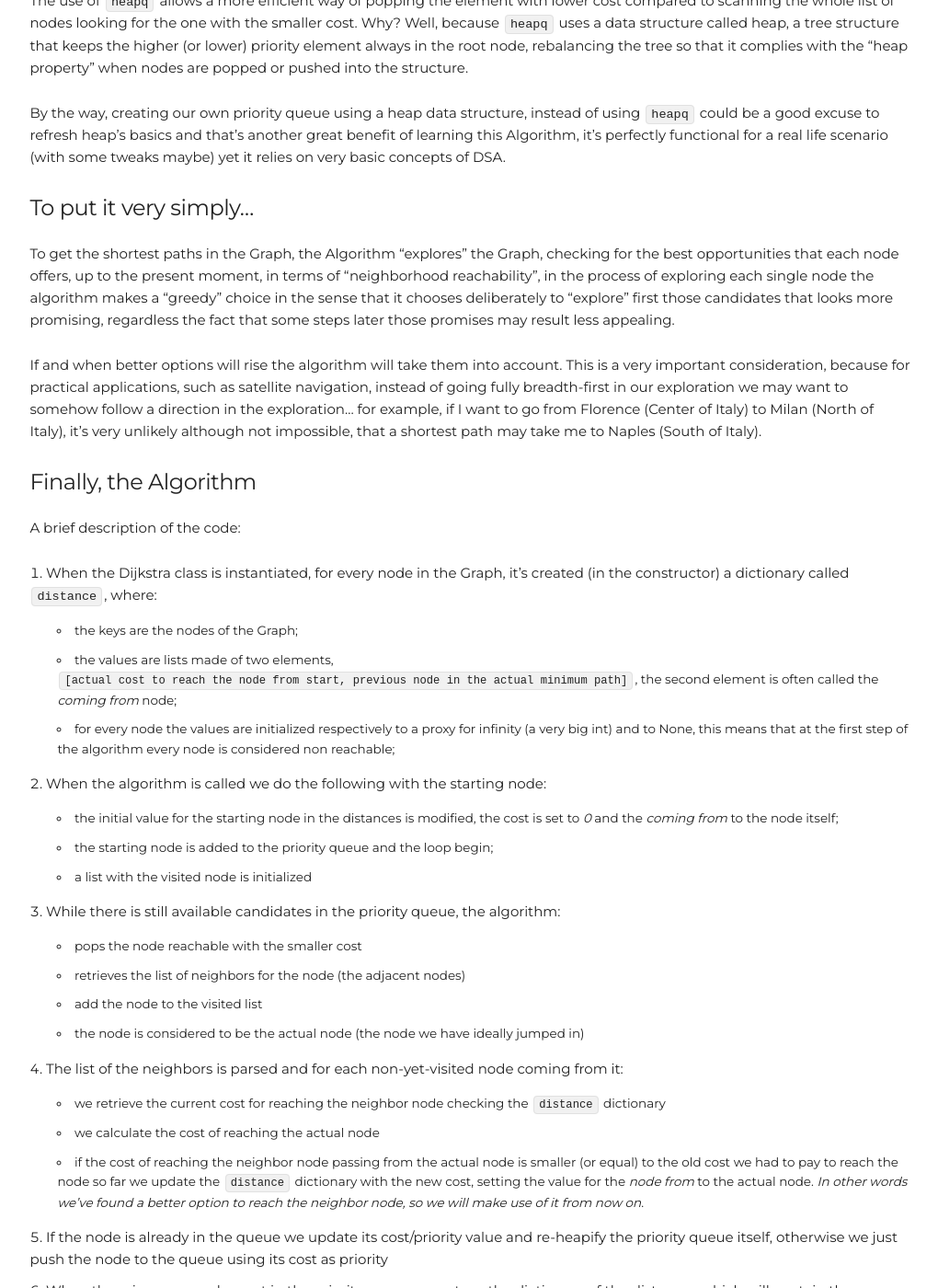
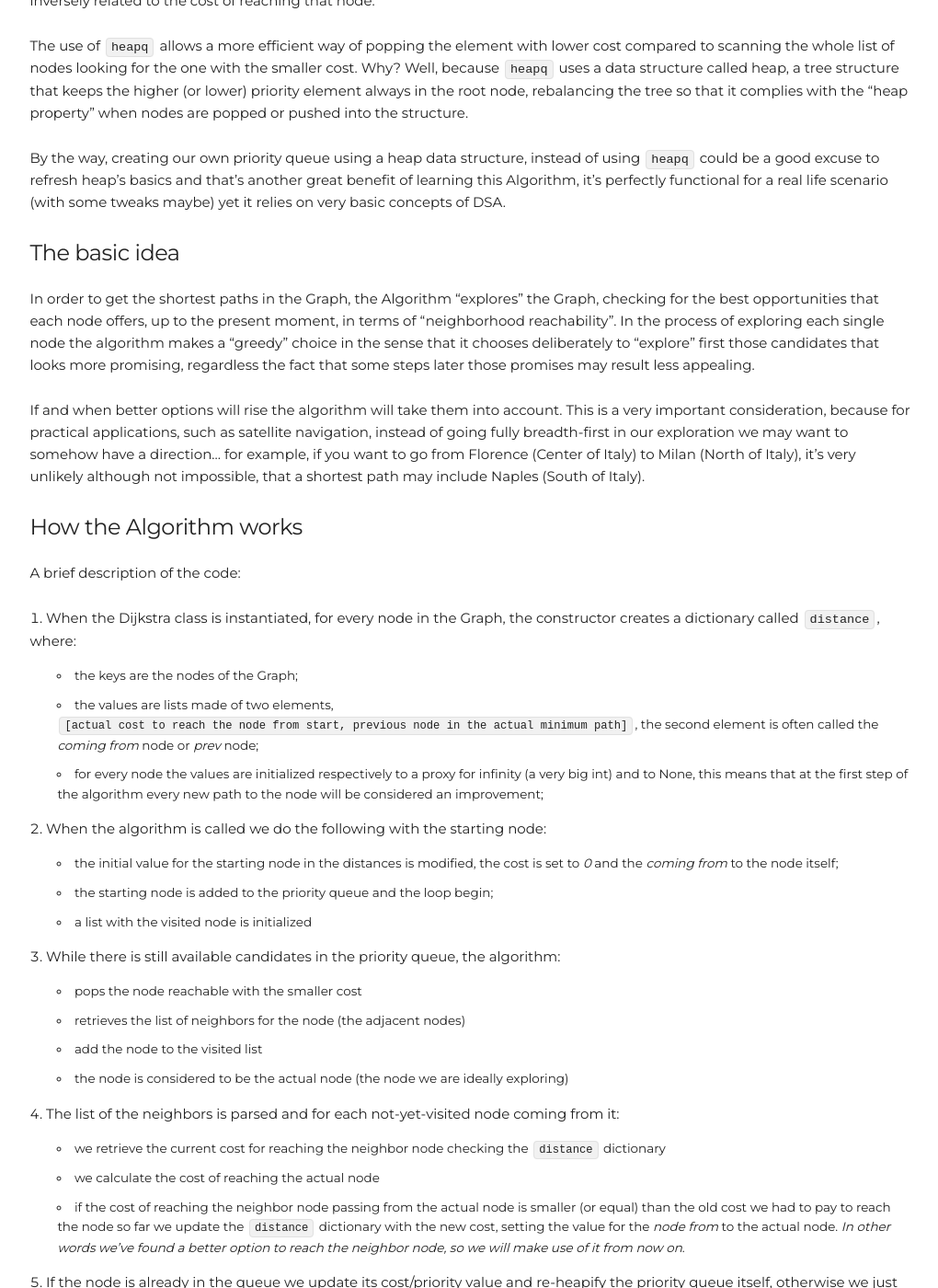
Before and after one commit to paoloriccardi/paoloriccardi.github.io, a Jekyll site: the page built from _posts/2021-05-01-dijkstra-algorithm-2.md, in a window 1280 px wide and 1400 px high, scrolled down 633 px. Shown: the whole window at 92% size, without its empty margins (166-1186 px from the left). Built offline with Jekyll 4.4.1, drawn with Linux system fonts in a browser that asks for light colours; some of the changed text lies outside the part shown.

Commit message:
dijkstra updated

```diff
--- a/_posts/2021-05-01-dijkstra-algorithm-2.md
+++ b/_posts/2021-05-01-dijkstra-algorithm-2.md
@@ -8,9 +8,11 @@ description: After covering the basics and definyng the class to represent the G
 
 In the [first part]({% post_url 2021-04-30-dijkstra-algorithm-1 %}){:target="_blank"} of this article we covered the preliminary to present the Dijkstra Algorithm.
 
-We anticipated that the algorithm is a Greedy algorithm, which means it makes decision based on the local optimum, it picks the most promising alternative at every step.
+We introduced the so called *greedy choice* or greedy heuristic*, that brings the algorithm to makes decisions based on local optimums, picking up the most promising alternative at every step.
 
-We then saw a way to represent an undirected, non-negatively weighted, Graph with some added functionalities that will be useful for the algorithm.
+We also saw a way to represent an undirected, non-negatively weighted, Graph with some added functionalities that will be useful for the algorithm.
+
+Now we are ready to go... almost.
 
 ##### The Priority Queue
 
@@ -21,21 +23,21 @@ Why? Well, because `heapq` uses a data structure called heap, a tree structure t
 
 By the way, creating our own priority queue using a heap data structure, instead of using `heapq` could be a good excuse to refresh heap's basics and that's another great benefit of learning this Algorithm, it's perfectly functional for a real life scenario (with some tweaks maybe) yet it relies on very basic concepts of DSA.
 
-##### To put it very simply...
+##### The basic idea
 
-To get the shortest paths in the Graph, the Algorithm "explores" the Graph, checking for the best opportunities that each node offers, up to the present moment, in terms of "neighborhood reachability", in the process of exploring each single node the algorithm makes a "greedy" choice in the sense that it chooses deliberately to "explore" first those candidates that looks more promising, regardless the fact that some steps later those promises may result less appealing.
+In order to get the shortest paths in the Graph, the Algorithm "explores" the Graph, checking for the best opportunities that each node offers, up to the present moment, in terms of "neighborhood reachability". In the process of exploring each single node the algorithm makes a "greedy" choice in the sense that it chooses deliberately to "explore" first those candidates that looks more promising, regardless the fact that some steps later those promises may result less appealing.
 
 If and when better options will rise the algorithm will take them into account.
-This is a very important consideration, because for practical applications, such as satellite navigation, instead of going fully breadth-first in our exploration we may want to somehow follow a direction in the exploration... for example, if I want to go from Florence (Center of Italy) to Milan (North of Italy), it's very unlikely although not impossible, that a shortest path may take me to Naples (South of Italy).
+This is a very important consideration, because for practical applications, such as satellite navigation, instead of going fully breadth-first in our exploration we may want to somehow have a direction... for example, if you want to go from Florence (Center of Italy) to Milan (North of Italy), it's very unlikely although not impossible, that a shortest path may include Naples (South of Italy).
 
 
-##### Finally, the Algorithm
+##### How the Algorithm works
 
 A brief description of the code:
-0. When the Dijkstra class is instantiated, for every node in the Graph, it's created (in the constructor) a dictionary called `distance`, where:
+0. When the Dijkstra class is instantiated, for every node in the Graph, the constructor creates a dictionary called `distance`, where:
     - the keys are the nodes of the Graph;
-    - the values are lists made of two elements, `[actual cost to reach the node from start, previous node in the actual minimum path]`, the second element is often called the *coming from* node;
-    - for every node the values are initialized respectively to a proxy for infinity (a very big int) and to None, this means that at the first step of the algorithm every node is considered non reachable;
+    - the values are lists made of two elements, `[actual cost to reach the node from start, previous node in the actual minimum path]`, the second element is often called the *coming from* node or *prev* node;
+    - for every node the values are initialized respectively to a proxy for infinity (a very big int) and to None, this means that at the first step of the algorithm every new path to the node will be considered an improvement;
 1. When the algorithm is called we do the following with the starting node:
     - the initial value for the starting node in the distances is modified, the cost is set to *0* and the *coming from* to the node itself;
     - the starting node is added to the priority queue and the loop begin;
@@ -44,11 +46,11 @@ A brief description of the code:
     - pops the node reachable with the smaller cost
     - retrieves the list of neighbors for the node (the adjacent nodes)
     - add the node to the visited list
-    - the node is considered to be the actual node (the node we have ideally jumped in)
-3. The list of the neighbors is parsed and for each non-yet-visited node coming from it:
+    - the node is considered to be the actual node (the node we are ideally exploring)
+3. The list of the neighbors is parsed and for each not-yet-visited node coming from it:
     - we retrieve the current cost for reaching the neighbor node checking the `distance` dictionary
     - we calculate the cost of reaching the actual node
-    - if the cost of reaching the neighbor node passing from the actual node is smaller (or equal) to the old cost we had to pay to reach the node so far we update the `distance` dictionary with the new cost, setting the value for the *node from* to the actual node. _In other words we've found a better option to reach the neighbor node, so we will make use of it from now on_.
+    - if the cost of reaching the neighbor node passing from the actual node is smaller (or equal) than the old cost we had to pay to reach the node so far we update the `distance` dictionary with the new cost, setting the value for the *node from* to the actual node. _In other words we've found a better option to reach the neighbor node, so we will make use of it from now on_.
 4. If the node is already in the queue we update its cost/priority value and re-heapify the priority queue itself, otherwise we just push the node to the queue using its cost as priority
 5. When there is no more element in the priority queue, we return the dictionary of the distances which will contain the minimum cost to reach every node of the Graph, plus the last node visited in the shortest path for each node.
 
```
Also changed, not shown: _posts/2021-04-30-dijkstra-algorithm-1.md (+15 -1 lines).
